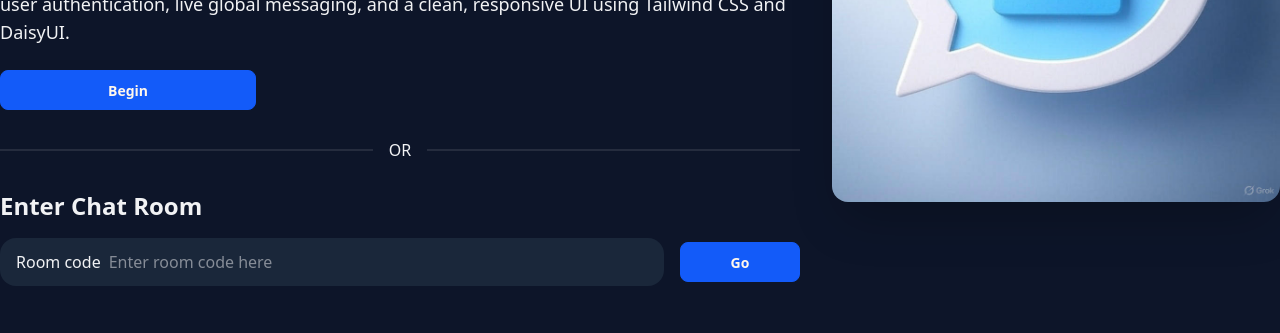
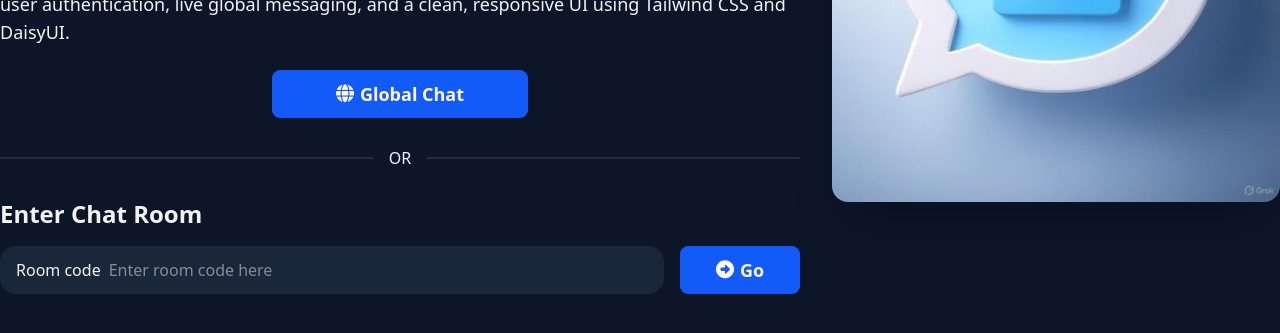
Before and after one commit to Oded2/EmberChat, a SvelteKit app: page / in a window 1280 px wide. Shown: the part 351-684 px from the top of the page. Built offline with nearby package versions, Linux system fonts and the light colour scheme; no server answers.

Commit message:
Enhance UI for room entry: update button styles and add icons for better user experience

```diff
--- a/src/routes/+page.svelte
+++ b/src/routes/+page.svelte
@@ -33,13 +33,17 @@
 				>{`Email unverified: check your inbox at ${$user.email} to verify your email`}
 			</span>
 		{/if}
-		<a href="/chat" class="btn btn-primary btn-wide mx-auto mt-2 md:mx-0">Begin</a>
+		<a href="/chat" class="btn btn-primary btn-lg btn-wide mx-auto mt-2">
+			<i class="fa-solid fa-globe"></i> Global Chat
+		</a>
 		<div class="divider">OR</div>
 		<h4 class="text-2xl font-semibold">Enter Chat Room</h4>
 		<LabelInputForm handleSubmit={goToRoom}>
 			<LabelInput bind:value={roomCode} label="Room code" placeholder="Enter room code here"
 			></LabelInput>
-			<button type="submit" class="btn btn-primary min-w-30">Go</button>
+			<button type="submit" class="btn btn-primary btn-lg min-w-30">
+				<i class="fa-solid fa-circle-right"></i> Go
+			</button>
 		</LabelInputForm>
 	</div>
 	<div>
```
